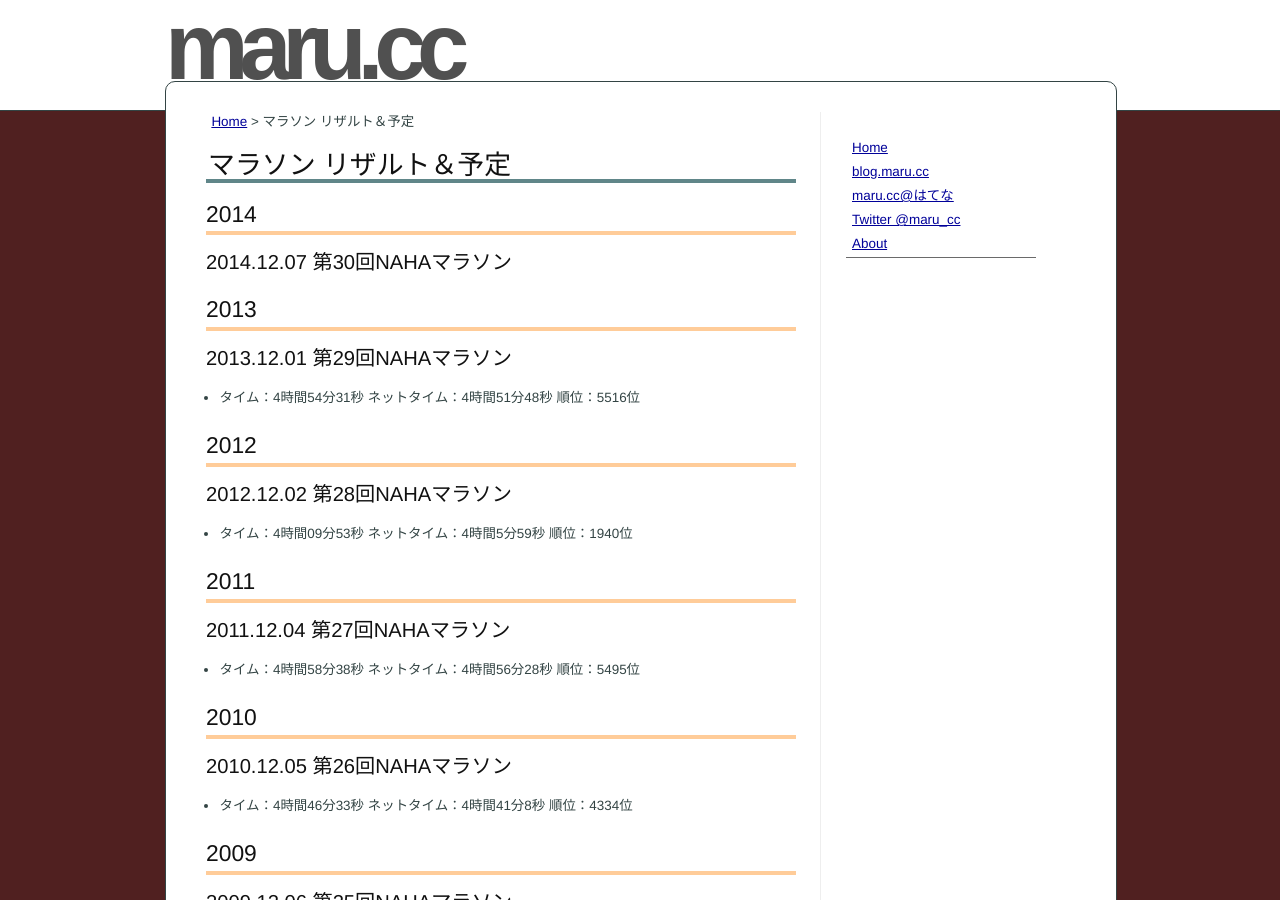
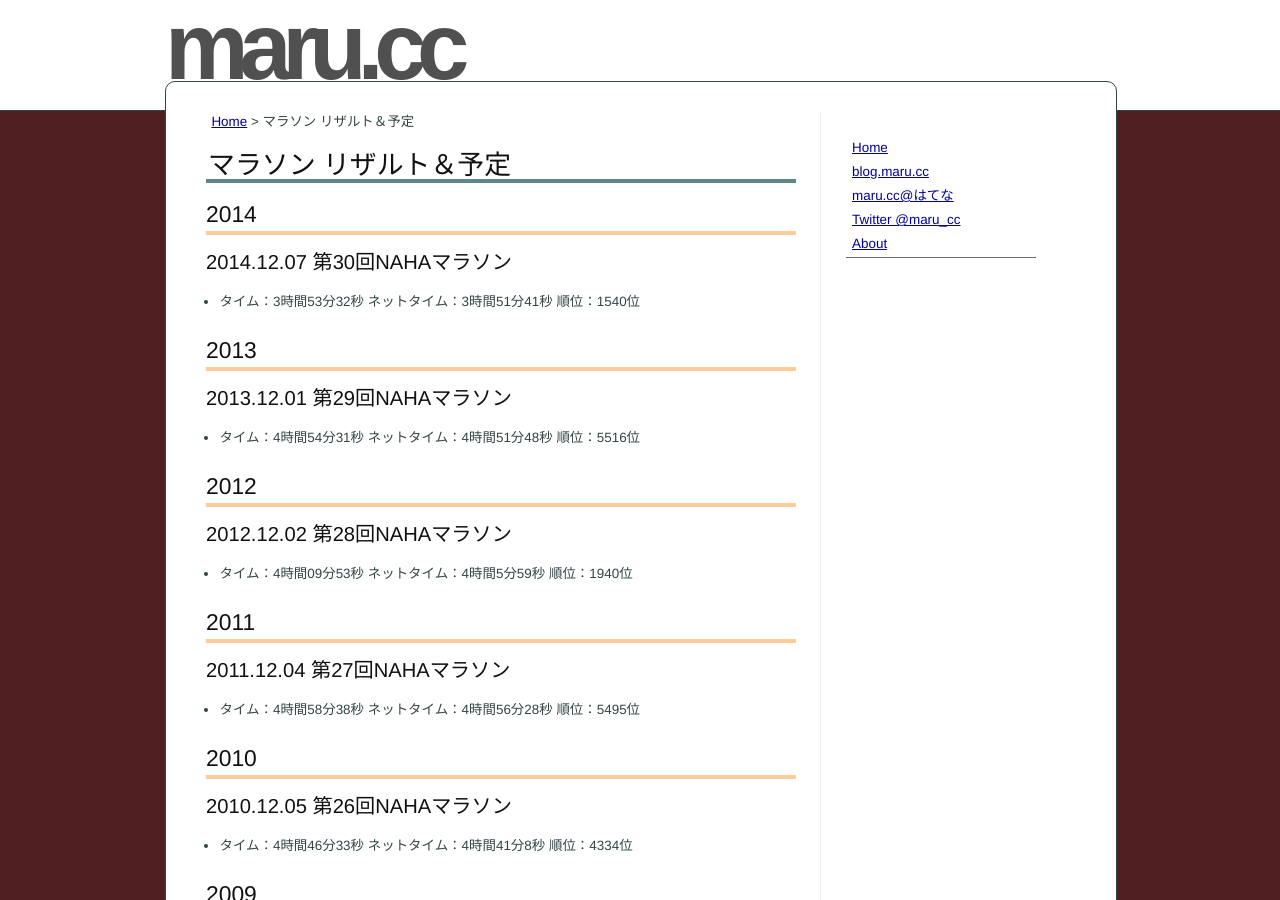
Before and after one commit to marucc/marucc.github.io, a Jekyll site: the page built from sports/results_run.md, in a window 1280 px wide and 900 px high. Built offline with Jekyll 4.4.1, drawn with Linux system fonts in a browser that asks for light colours.

Commit message:
Published with https://stackedit.io/

```diff
--- a/sports/results_run.md
+++ b/sports/results_run.md
@@ -11,6 +11,8 @@ title: マラソン リザルト＆予定
 ## 2014
 
 ### 2014.12.07 第30回NAHAマラソン
+
+- タイム：3時間53分32秒 ネットタイム：3時間51分41秒 順位：1540位
 
 ## 2013
 
```
